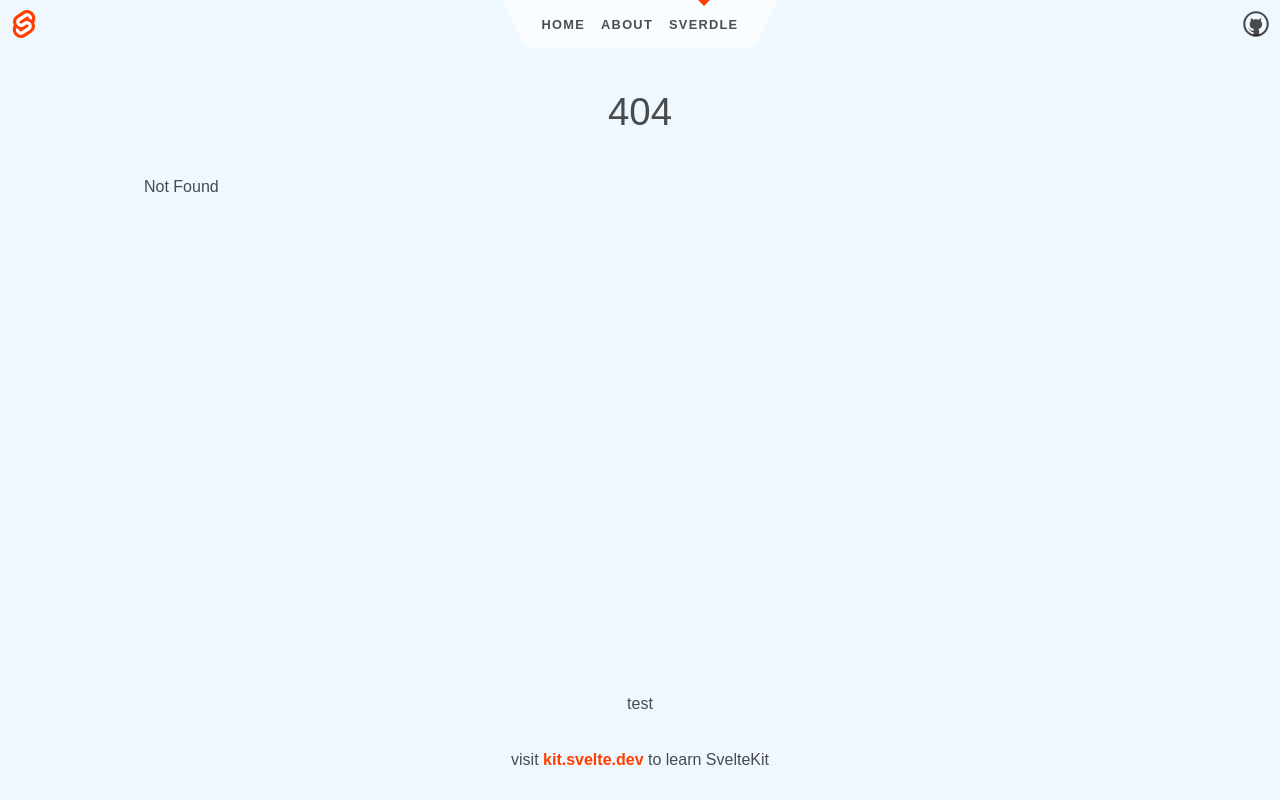
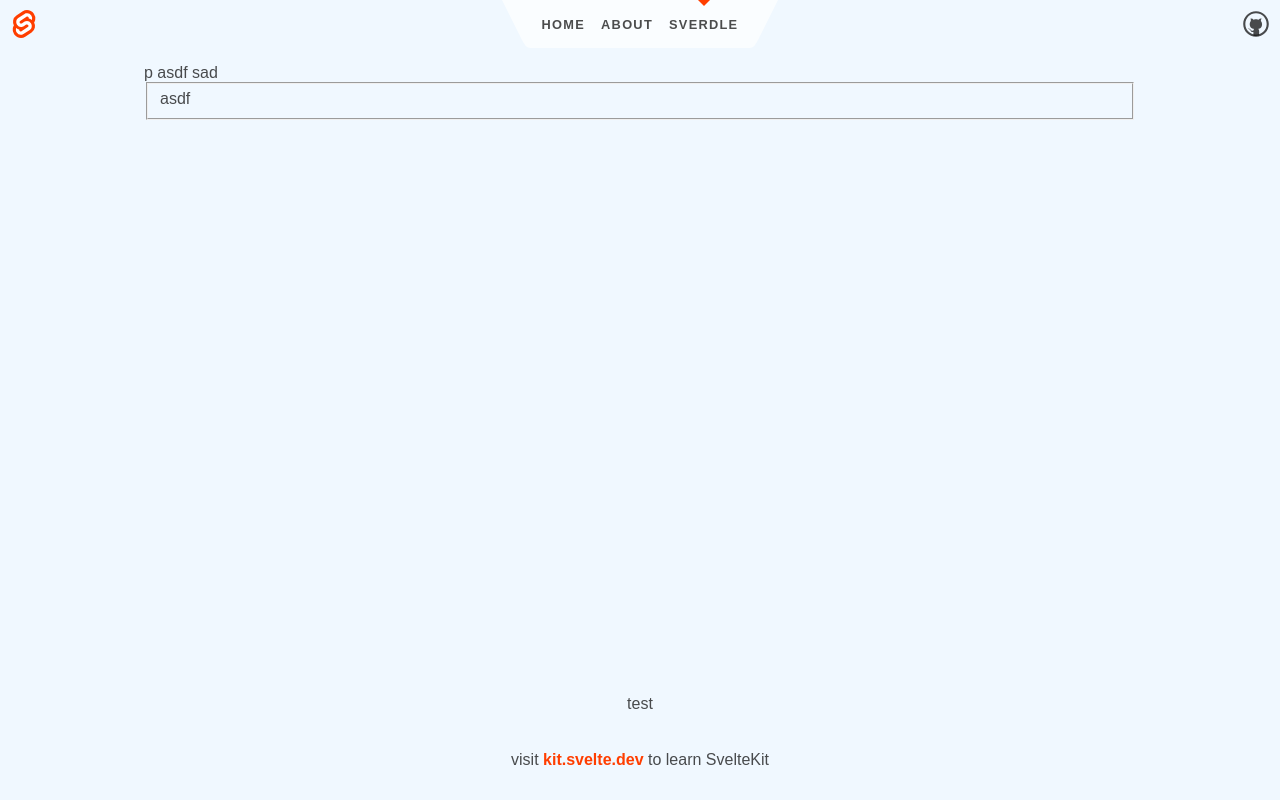
Before and after one commit to s3812497/kit-bug-9089, a SvelteKit app: page /sverdle in a window 1280 px wide. Before the commit this address had no page. Built offline with nearby package versions, Linux system fonts and the light colour scheme.

Commit message:
more changes

```diff
--- a/src/routes/+page.svelte
+++ b/src/routes/+page.svelte
@@ -51,9 +51,5 @@
 
 	.welcome img {
 		position: absolute;
-		width: 100%;
-		height: 100%;
-		top: 0;
-		display: block;
 	}
 </style>
--- a/src/routes/about/+page.js
+++ b/src/routes/about/+page.js
@@ -1,3 +1,3 @@
 export function load () {
-  console.log('n');
+  console.log('nasdfasdf');
 }
--- a/src/routes/about/+page.svelte
+++ b/src/routes/about/+page.svelte
@@ -27,6 +27,6 @@
 
 <style>
 	p {
-		font-size: 2rem;
+		font-size: 4rem;
 	}
 </style>
--- a/src/routes/sverdle/+page.js
+++ b/src/routes/sverdle/+page.js
@@ -1,3 +1,3 @@
 export function load () {
-  console.log('new s');
+  console.log('newasdfasdf s');
 }
--- /dev/null
+++ b/src/routes/sverdle/+page.svelte
@@ -0,0 +1,12 @@
+p
+asdf
+sad
+<fieldset>
+asdf
+</fieldset>
+
+<style>
+  fieldset {
+    font-size: 1rem;
+  }
+</style>
```
